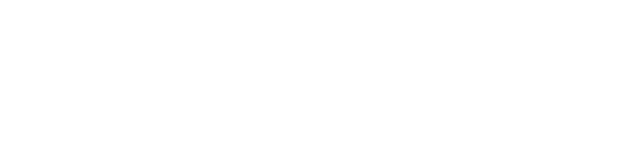
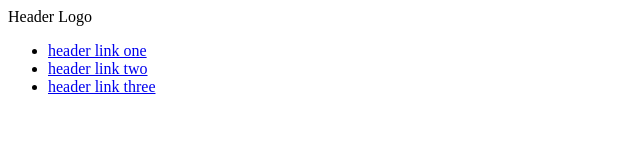
Before and after one commit to spcameron/odin-landing-page, a plain HTML site: page index.html in a window 1280 px wide. Shown: the whole page, without its empty margins (0-640 px from the left). Drawn offline with Linux system fonts and the light colour scheme.

Commit message:
Creates header HTML

```diff
--- a/index.html
+++ b/index.html
@@ -5,5 +5,14 @@
     <link rel="stylesheet" href="./style.css" />
     <title>Document</title>
   </head>
-  <body></body>
+  <body>
+    <header class="header">
+      <div class="logo">Header Logo</div>
+      <ul class="nav">
+        <li><a href="#">header link one</a></li>
+        <li><a href="#">header link two</a></li>
+        <li><a href="#">header link three</a></li>
+      </ul>
+    </header>
+  </body>
 </html>
```
